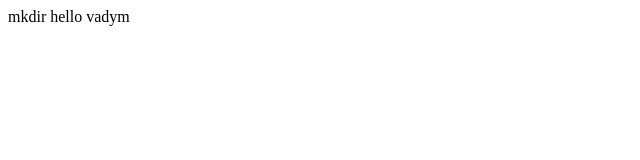
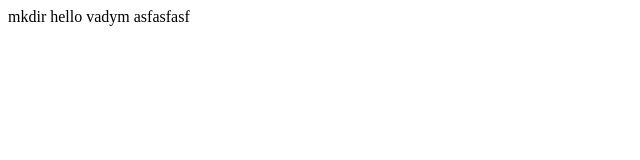
Before and after one commit to veigim/project_none, a plain HTML site: page index.html in a window 1280 px wide. Shown: the full height of the page, 0-640 px from the left. Drawn offline with Linux system fonts and the light colour scheme.

Commit message:
3rd commit kraken

```diff
--- a/index.html
+++ b/index.html
@@ -6,6 +6,6 @@
     <title>Document</title>
 </head>
 <body>
-    mkdir hello vadym
+    mkdir hello vadym asfasfasf
 </body>
 </html>
```
